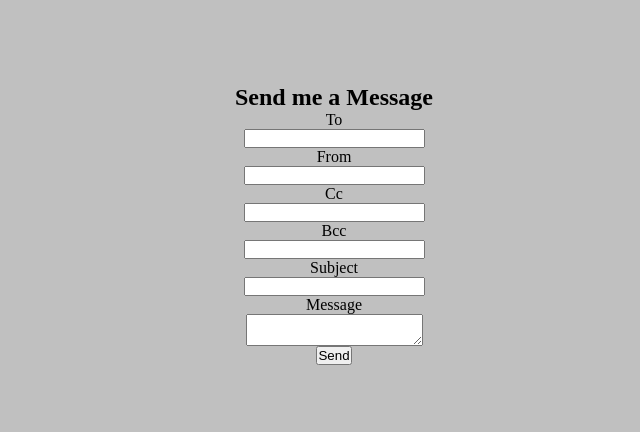
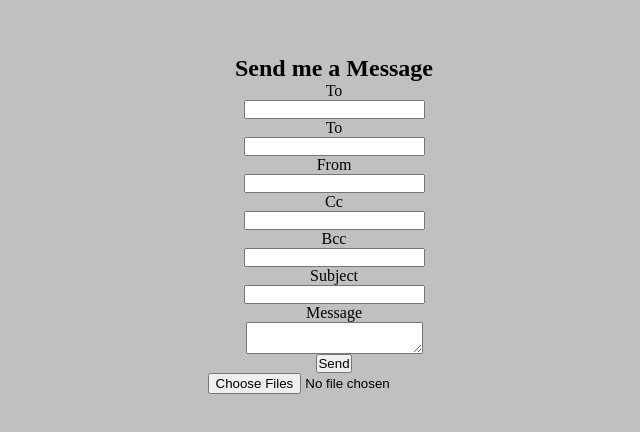
Before and after one commit to KylesTech95/emailer, a website: page public/index.html in a window 1280 px wide. Shown: the part 176-608 px from the top of the page, without its empty margins (306-946 px from the left). Drawn offline with Linux system fonts and the light colour scheme.

Commit message:
feat: add multiple attachments with map function

```diff
--- a/public/index.html
+++ b/public/index.html
@@ -11,9 +11,11 @@
     <form action="/send-email" id="form" method="POST">
         <label for="to">To</label>
         <input type="email" id="to" name="to" class="inp">
+        <label for="to">To</label>
+        <input type="email" id="to1" name="to" class="inp">
         <label for="from">From</label>
         <!-- Set the from-value to match which mailbox you are utilizing -->
-        <input type="email" name="from" class="inp" required>
+        <input type="email" name="from" class="inp" >
         <label for="to">Cc</label>
         <input type="email" name="cc" class="inp">
         <label for="to">Bcc</label>
@@ -24,6 +26,7 @@
         <textarea id="message" name="message" class="inp"></textarea>
 
         <input value="Send" type="submit">
+        <input type="file" name="file" id="filer" accept="image/png, image/jpeg" multiple="multiple">
     </form>
 </body>
 </html>
```
Also changed, not shown: lib/routes.js (+12 -5 lines), media/firstcutedog.jpg (added), media/fnydog.jpg (added), media/seriousdog.jpg (added).
